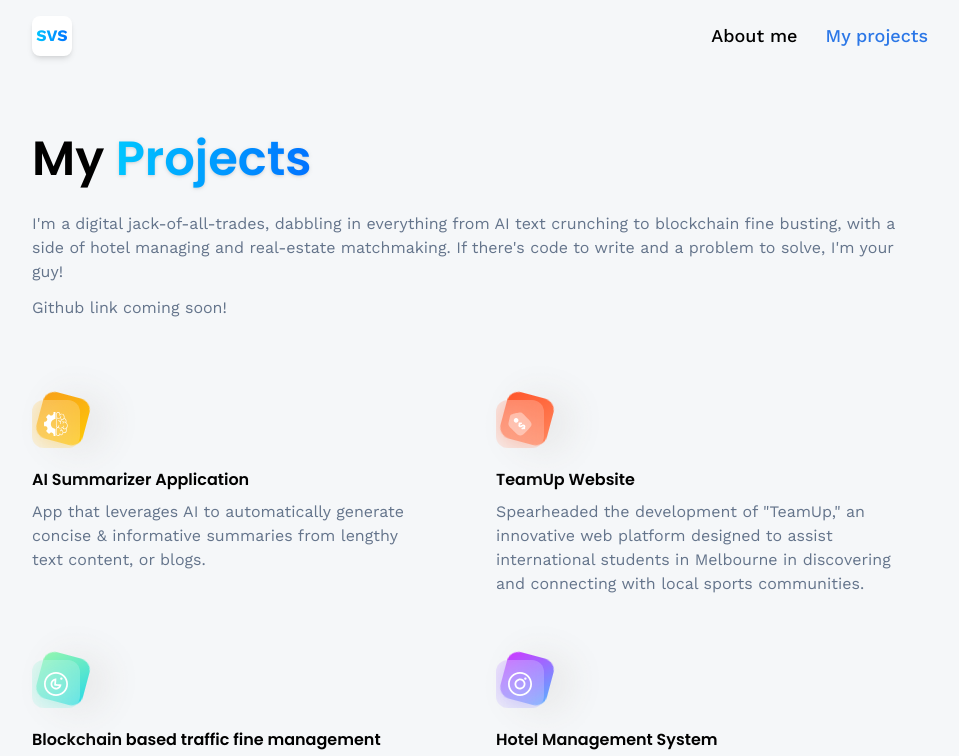
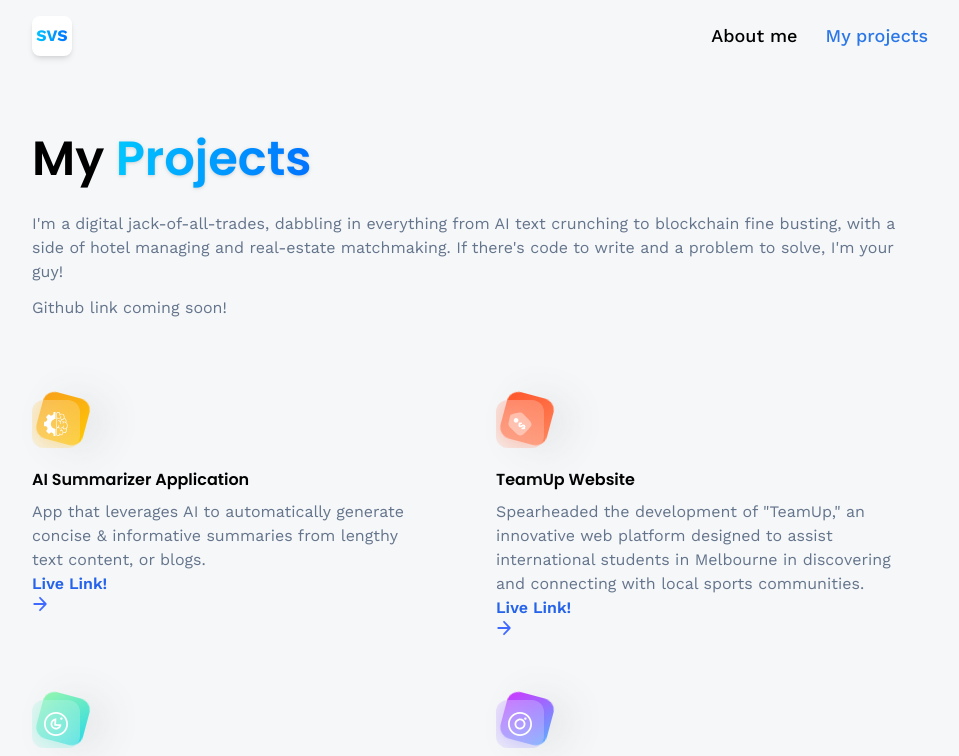
Before and after one commit to OneTwoSz/Portfolio_Website, a React (Vite) app in the folder 3d_Portfolio/: page /projects in a window 1280 px wide. Shown: the top 756 px of the page, without its empty margins (160-1119 px from the left). Built offline with nearby package versions, Linux system fonts and the light colour scheme.

Commit message:
Live links
Created the live links, and added weird shit to the link holder in constant, index. Will make changes shortly.

```diff
--- a/3d_Portfolio/src/constants/index.js
+++ b/3d_Portfolio/src/constants/index.js
@@ -191,7 +191,7 @@ export const projects = [
         theme: 'btn-back-yellow',
         name: 'AI Summarizer Application',
         description: 'App that leverages AI to automatically generate concise & informative summaries from lengthy text content, or blogs.',
-        link: 'https://github.com/adrianhajdin/project_ai_summarizer',
+        link: 'https://shimmering-otter-f61c0a.netlify.app/',
     },
     {
         iconUrl: pricewise,
@@ -199,27 +199,27 @@ export const projects = [
         name: 'TeamUp Website',
         description: 'Spearheaded the development of "TeamUp," an innovative web platform designed to assist international students in Melbourne in discovering and connecting with local sports communities.',
 
-        link: 'https://github.com/adrianhajdin/pricewise',
+        link: 'h',
     },
     {
         iconUrl: threads,
         theme: 'btn-back-green',
         name: 'Blockchain based traffic fine management system',
         description: 'Developed a blockchain-powered fine management system potentially for law enforcement. This innovative solution ensures transparency, reduces corruption, and streamlines fine processing, enhancing public trust and organizational efficiency.',
-        link: 'https://github.com/adrianhajdin/threads',
+        link: 'h',
     },
     {
         iconUrl: snapgram,
         theme: 'btn-back-pink',
         name: 'Hotel Management System',
         description: 'Crafted an efficient Hotel Management System, employing a suite of technology tools, to streamline and improve daily hotel operations, ensuring a seamless experience for guests and staff alike.',
-        link: 'https://github.com/adrianhajdin/social_media_app',
+        link: 'h',
     },
     {
         iconUrl: estate,
         theme: 'btn-back-black',
         name: 'Real-Estate Application',
         description: 'Crafted a web application for Anish Infrastructure, streamlining real estate transactions by connecting property buyers with sellers. The platform simplifies property searches and listings, making it easier for clients to find their dream homes.',
-        link: 'https://github.com/adrianhajdin/projects_realestate',
+        link: 'h',
     }
 ];
--- a/3d_Portfolio/src/pages/Projects.jsx
+++ b/3d_Portfolio/src/pages/Projects.jsx
@@ -1,3 +1,5 @@
+import { Link } from "react-router-dom"
+import { arrow } from "../assets/icons"
 import CTB from "../components/CTB"
 import { projects } from "../constants"
 
@@ -34,6 +36,21 @@ const Projects = () => {
               <p className="mt-2 text-slate-500">
                 {project.description}
               </p>
+              <div>
+                <Link
+                  to={project.link}
+                  target="_blank"
+                  rel="noopener noreferrer"
+                  className="font-semibold text-blue-600"
+                >
+                  Live Link!
+                </Link>
+                <img
+                  src={arrow}
+                  alt="arrow"
+                  className="w-4 h-4 object-contain "
+                />
+              </div>
             </div>
           </div>
         ))}
```
